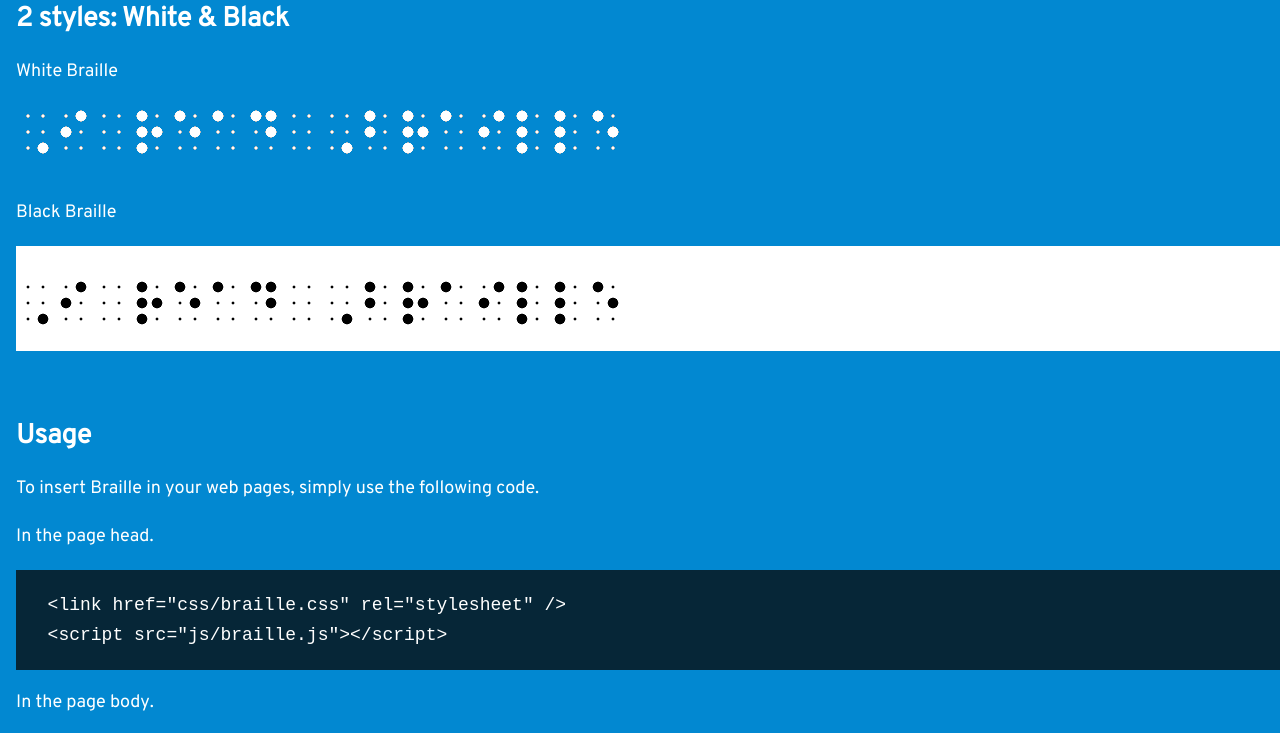
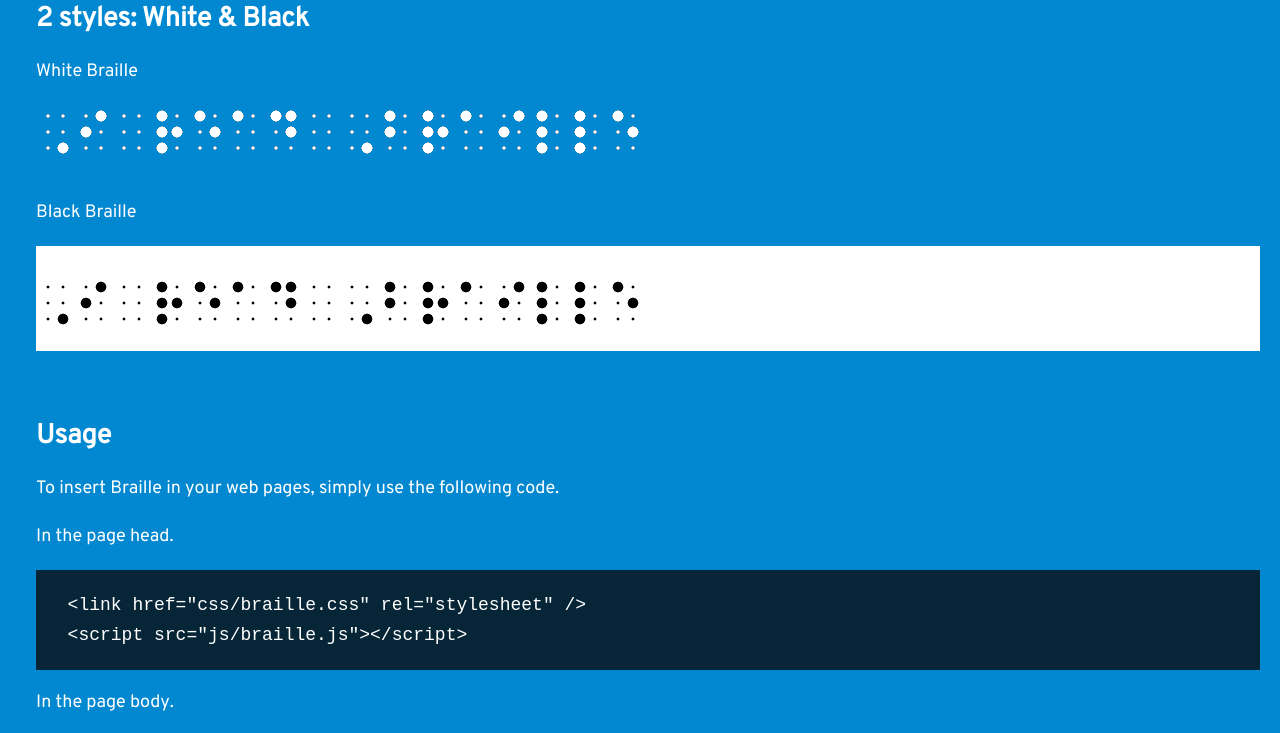
Before and after one commit to evoluteur/braille-text, a website: page index.html in a window 1280 px wide. Shown: the part 453-1186 px from the top of the page. Drawn offline with Linux system fonts and the light colour scheme.

Commit message:
CSS tweaks.

```diff
--- a/css/demo.css
+++ b/css/demo.css
@@ -19,7 +19,7 @@ html {
 }
 body {
   margin: 0;
-  padding: 0;
+  padding: 0 20px;
   font-family: "Overpass-Regular", serif;
   font-size: 18px;
   font-weight: 300;
@@ -78,6 +78,7 @@ pre {
   background-color: #062637;
   color: white;
   padding: 20px 10px;
+  overflow-x: auto;
 }
 input {
   font-size: 20px;
```
